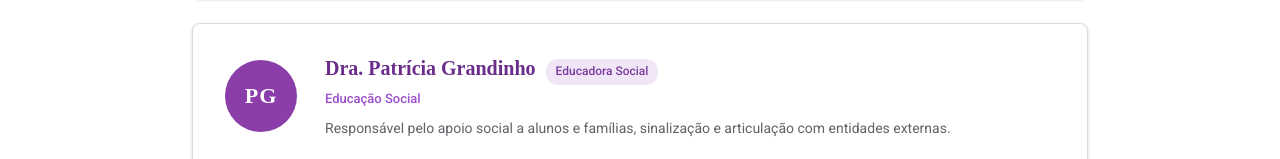
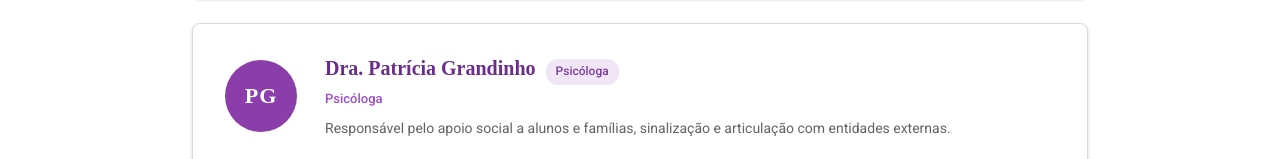
Before and after one commit to gape-epave/gape, a React (Vite) app: page / in a window 1280 px wide. Both pictures are taken after a click on the button "Profissionais". Shown: the part 631-790 px from the top of the page. Built offline with nearby package versions, Linux system fonts and the light colour scheme; a web font is replaced by a local one.

Commit message:
Update role and area for Dra. Patrícia Grandinho

```diff
--- a/src/components/Profissionais.jsx
+++ b/src/components/Profissionais.jsx
@@ -18,8 +18,8 @@ const TEAM = [
   {
     initials: 'PG',
     name: 'Dra. Patrícia Grandinho',
-    role: 'Educadora Social',
-    area: 'Educação Social',
+    role: 'Psicóloga',
+    area: 'Psicóloga',
     desc: 'Responsável pelo apoio social a alunos e famílias, sinalização e articulação com entidades externas.',
     color: '#8B3DA9',
   },
```
